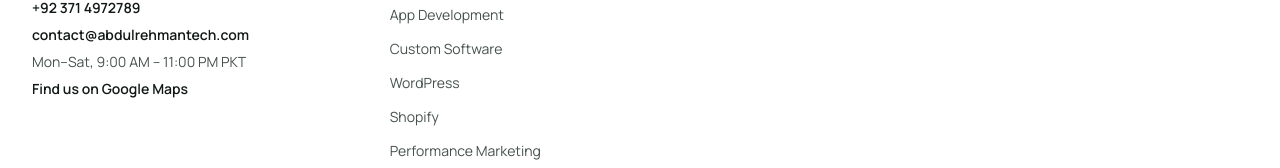
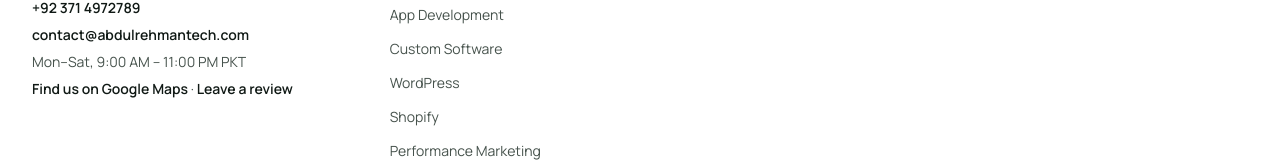
Before and after one commit to bodycartoon0111-netizen/abdul-rehman-portfolio, a Next.js app: page /blog in a window 1280 px wide. Shown: the part 9219-9387 px from the top of the page. Built offline with nearby package versions, Linux system fonts and the light colour scheme; no server answers.

Commit message:
Add Leave a review link to footer next to Google Maps link

```diff
--- a/components/navigation/Footer.tsx
+++ b/components/navigation/Footer.tsx
@@ -109,7 +109,7 @@ export function Footer() {
             <p><a className="font-semibold text-ink transition-colors hover:text-pine" href="tel:+923714972789">+92 371 4972789</a></p>
             <p><a className="font-semibold text-ink transition-colors hover:text-pine" href="mailto:contact@abdulrehmantech.com">contact@abdulrehmantech.com</a></p>
             <p>Mon–Sat, 9:00 AM – 11:00 PM PKT</p>
-            <p><a className="font-semibold text-ink transition-colors hover:text-pine" href="https://maps.app.goo.gl/EapYDNXRFq5Zoj666" target="_blank" rel="noopener noreferrer" onClick={() => trackOutboundClick("https://maps.app.goo.gl/EapYDNXRFq5Zoj666")}>Find us on Google Maps</a></p></address>
+            <p><a className="font-semibold text-ink transition-colors hover:text-pine" href="https://maps.app.goo.gl/EapYDNXRFq5Zoj666" target="_blank" rel="noopener noreferrer" onClick={() => trackOutboundClick("https://maps.app.goo.gl/EapYDNXRFq5Zoj666")}>Find us on Google Maps</a> · <a className="font-semibold text-ink transition-colors hover:text-pine" href="https://g.page/r/CVEVkSQEg5kEEBM/review" target="_blank" rel="noopener noreferrer" onClick={() => trackOutboundClick("https://g.page/r/CVEVkSQEg5kEEBM/review")}>Leave a review</a></p></address>
           </div>
 
           {/* Services sitemap */}
```
